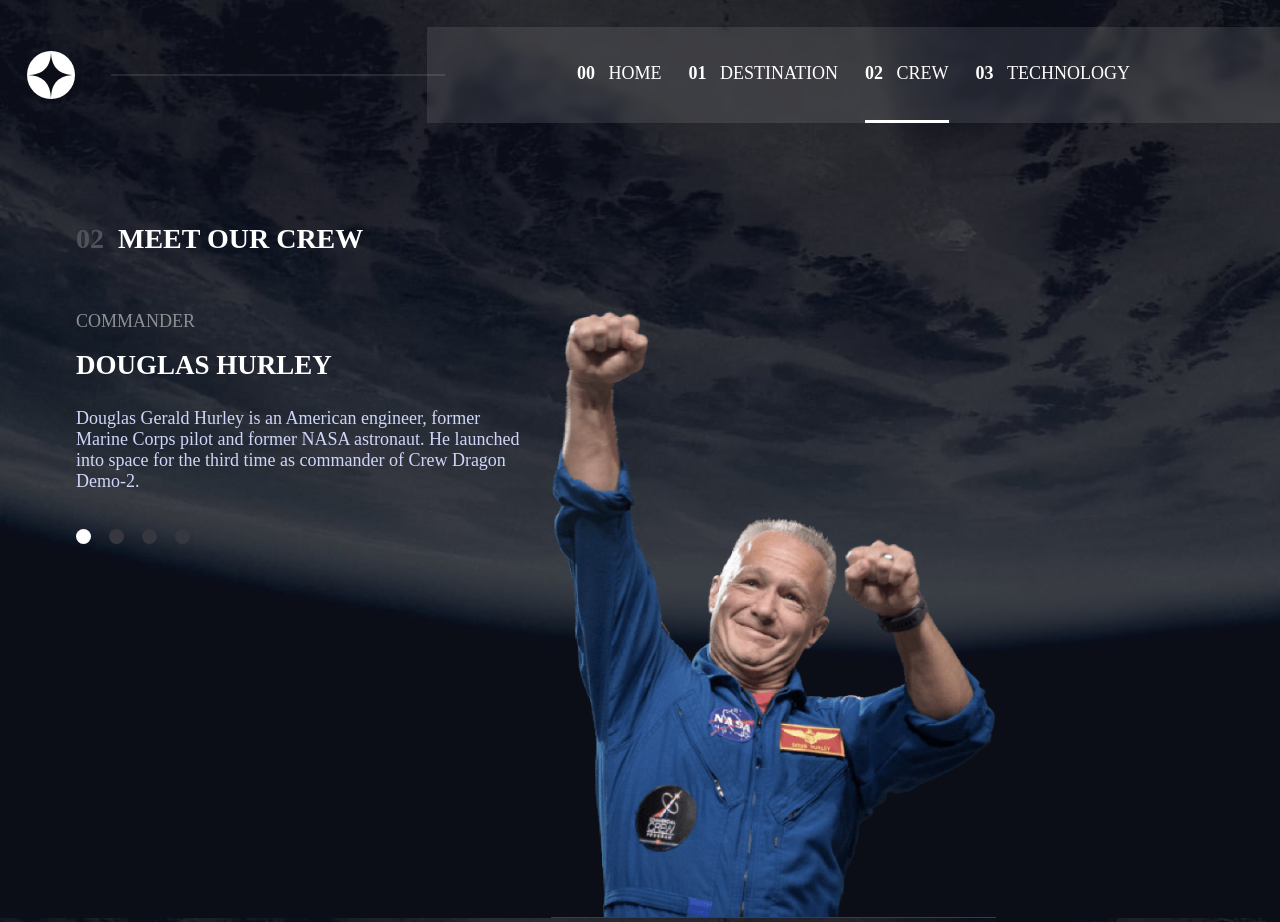
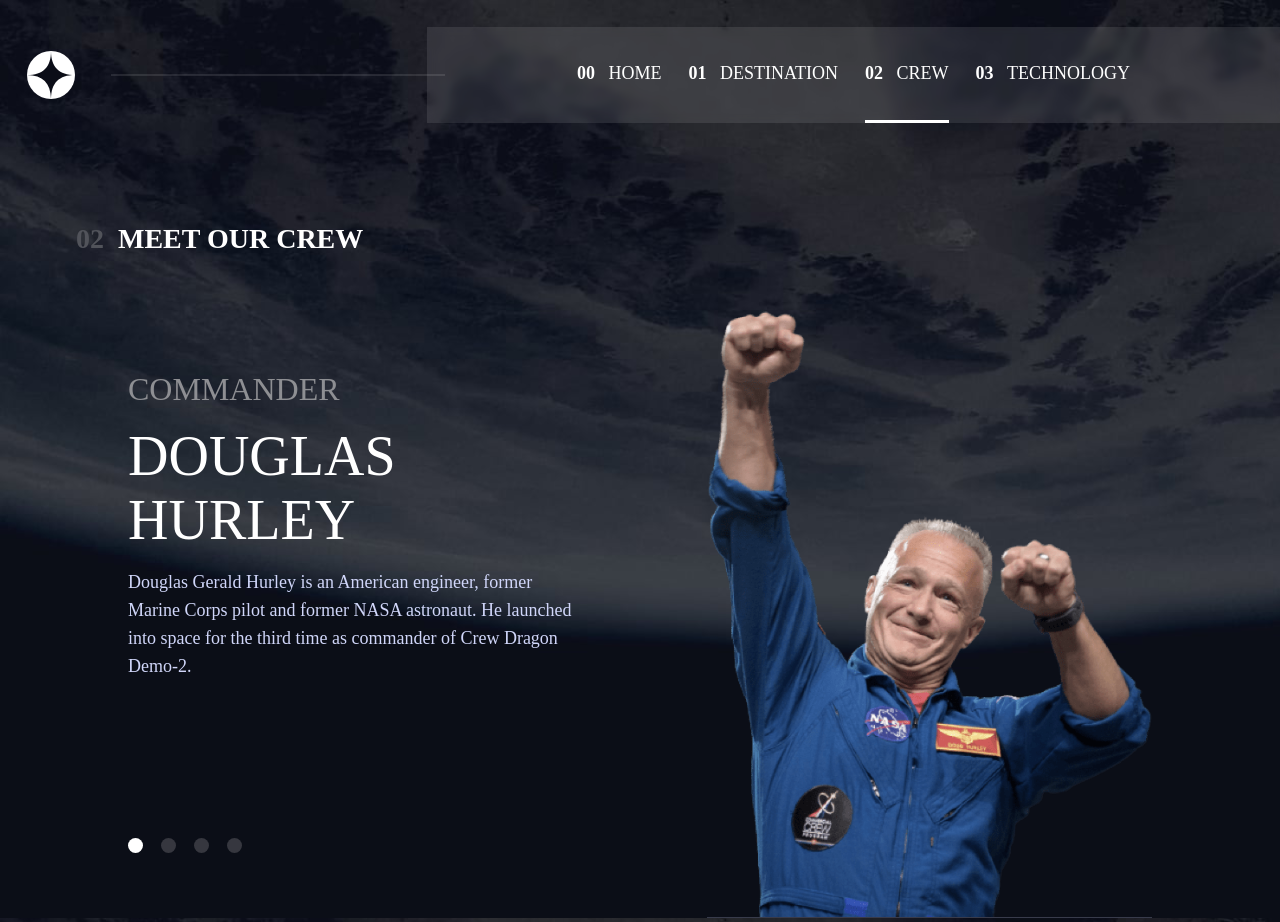
Before and after one commit to MitiaElodie/space-tourism-website-main, a Vue app: page /crew in a window 1280 px wide. Built offline with nearby package versions, Linux system fonts and the light colour scheme; a web font is replaced by a local one.

Commit message:
CSS: adjust some crew style

```diff
--- a/src/views/CrewView.vue
+++ b/src/views/CrewView.vue
@@ -54,6 +54,7 @@
   <PageBase
     order="02"
     title="Meet our crew"
+    class="crew-view"
   >
     <div class="crew-view__container">
       <div class="crew-view__image-container">
@@ -85,6 +86,9 @@
 @use '@/assets/function.scss';
 
 .crew-view {
+  --role-size: 16px;
+  --name-size: 24px;
+
   &__container {
     display: flex;
     flex-direction: column;
@@ -115,21 +119,33 @@
   &__role,
   &__name {
     text-transform: uppercase;
-    margin-bottom: 1em;
   }
 
   &__role {
     display: block;
     color: var(--crew-role-color);
+    font-size: var(--role-size);
+    margin-bottom: 16px;
+  }
+
+  &__name {
+    font-size: var(--name-size);
+    font-weight: 400;
+    margin-bottom: 16px;
   }
 
   &__biography {
-    color: var(--color-secondary-text)
+    color: var(--color-secondary-text);
+    font-size: var(--body-size);
+    line-height: var(--body-line-height);
   }
 }
 
 @media (min-width: base.$tablet-breakpoint) {
   .crew-view {
+    --role-size: 24px;
+    --name-size: 40px;
+
     &__information-container,
     &__details {
       order: 1;
@@ -144,14 +160,19 @@
 
 @media (min-width: base.$laptop-breakpoint) {
   .crew-view {
+    --role-size: 32px;
+    --name-size: 56px;
+
     &__container {
       flex-direction: row;
+      justify-content: space-around;
       text-align: left;
     }
 
     &__information-container {
       max-width: var(--crew-information-max-width);
       align-items: start;
+      justify-content: space-around;
     }
   }
 }
```
